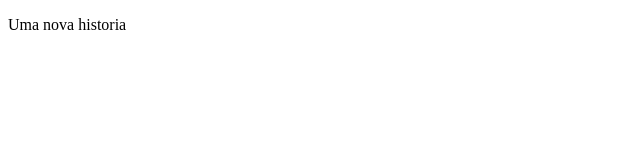
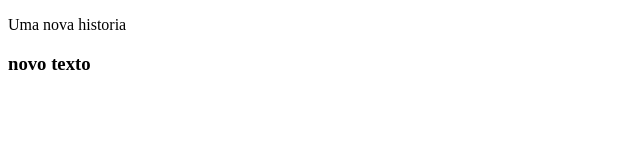
Before and after one commit to idinow/removerAula, a plain HTML site: page index.html in a window 1280 px wide. Shown: the whole page, without its empty margins (0-640 px from the left). Drawn offline with Linux system fonts and the light colour scheme.

Commit message:
feat: adição de h3 no documento index

```diff
--- a/index.html
+++ b/index.html
@@ -7,6 +7,7 @@
     <title>Document</title>
 
     <p>Uma nova historia</p>
+    <h3>novo texto</h3>
 </head>
 <body>
 
```
